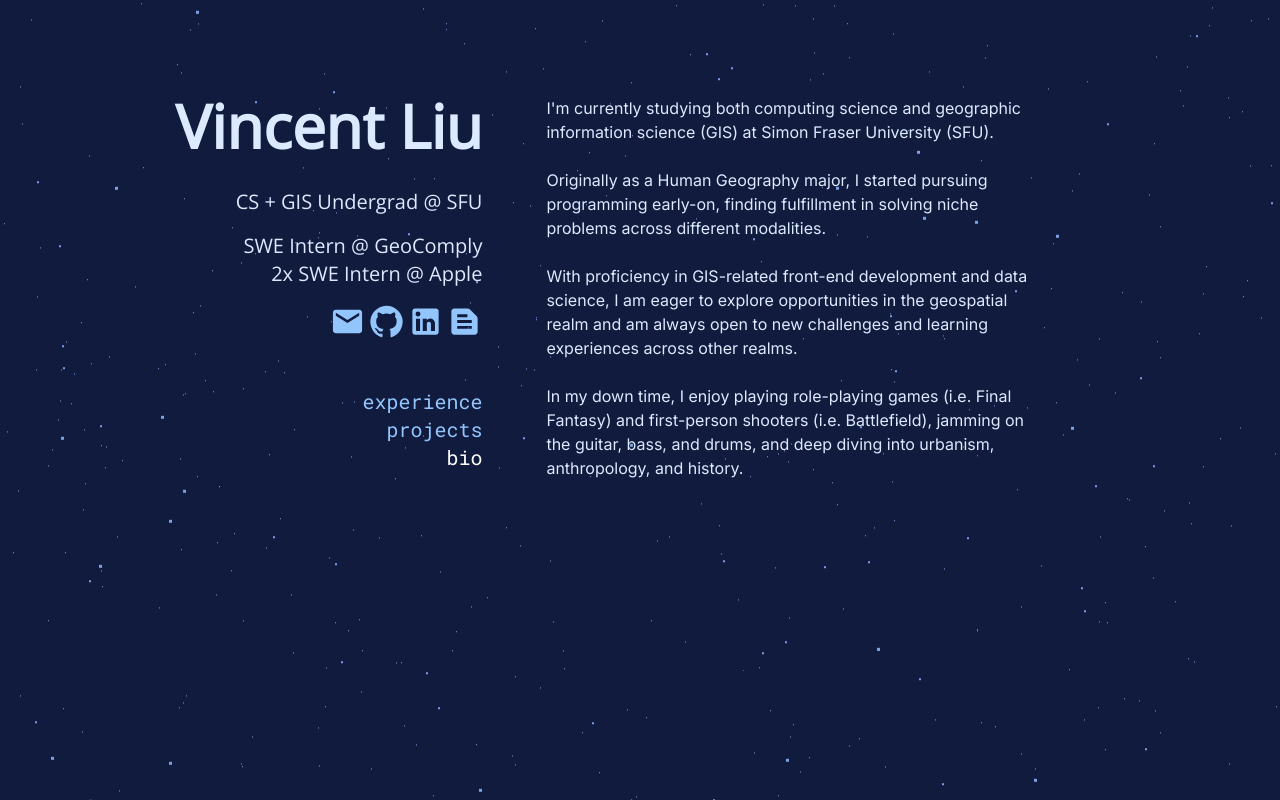
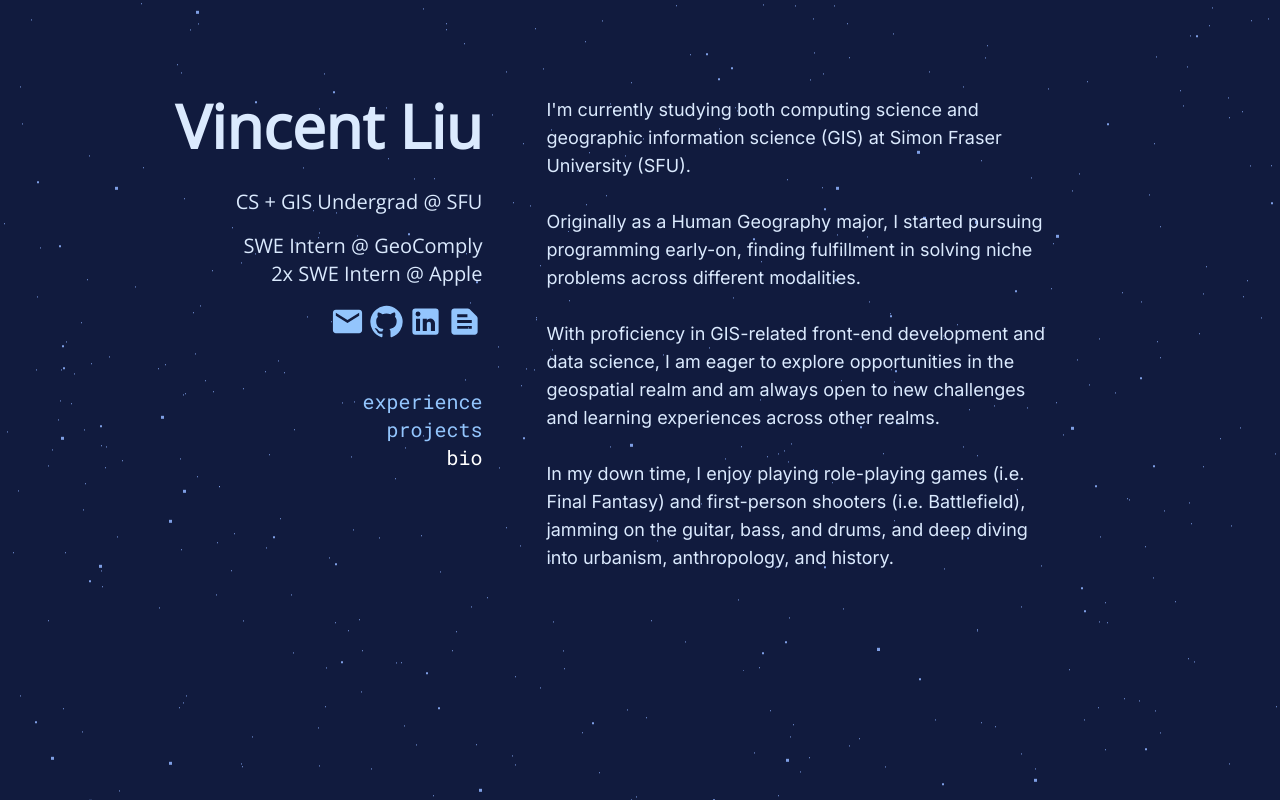
Before and after one commit to vinn03/personal-portfolio, a React (Vite) app in the folder portfolio/: page / in a window 1280 px wide. Both pictures are taken after a click on the link "bio". Built offline with nearby package versions, Linux system fonts and the light colour scheme.

Commit message:
bio font go brrr

```diff
--- a/portfolio/src/components/bio/bio.tsx
+++ b/portfolio/src/components/bio/bio.tsx
@@ -1,6 +1,6 @@
 function Bio() {
   return (
-    <p className="font-inter text-base text-blue-100">
+    <p className="font-inter text-lg text-blue-100">
       I'm currently studying both computing science and geographic information
       science (GIS) at Simon Fraser University (SFU).
       <br></br> <br></br>
```
